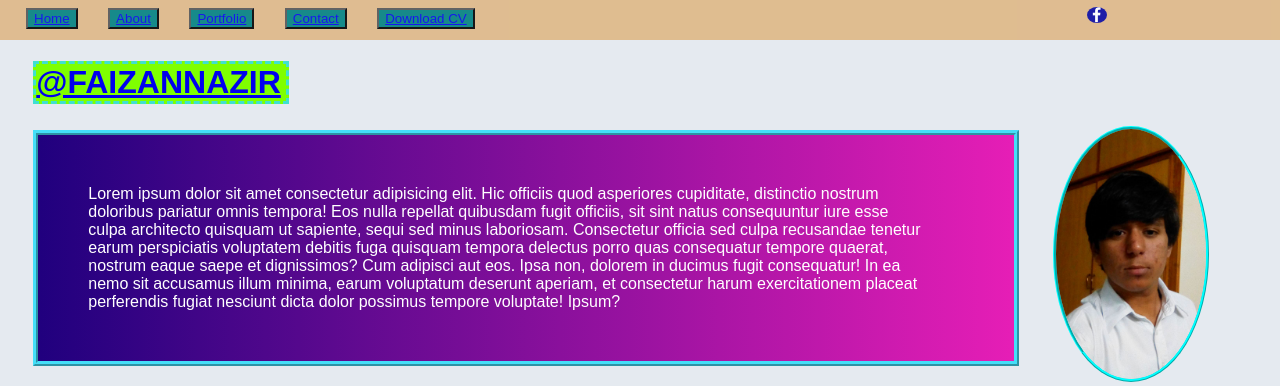
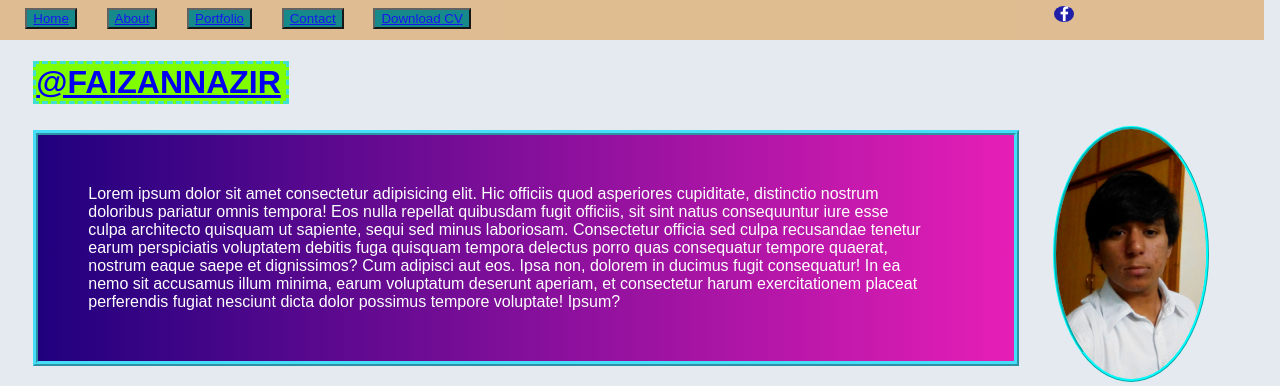
Before and after one commit to faizannazir/Coursera-Test, a Flask app: page / in a window 1280 px wide. Shown: the top 386 px of the page. Run offline with Flask 2, Linux system fonts and the light colour scheme.

Commit message:
Update index.css

```diff
--- a/static/css/index.css
+++ b/static/css/index.css
@@ -19,7 +19,7 @@ img {
 header{
 background-color: #DFB887;
 height: 40px;
-width: 103%;
+width: 100%;
 opacity: .9;
 margin: -8px -8px;
 margin-bottom: 10px;
```
